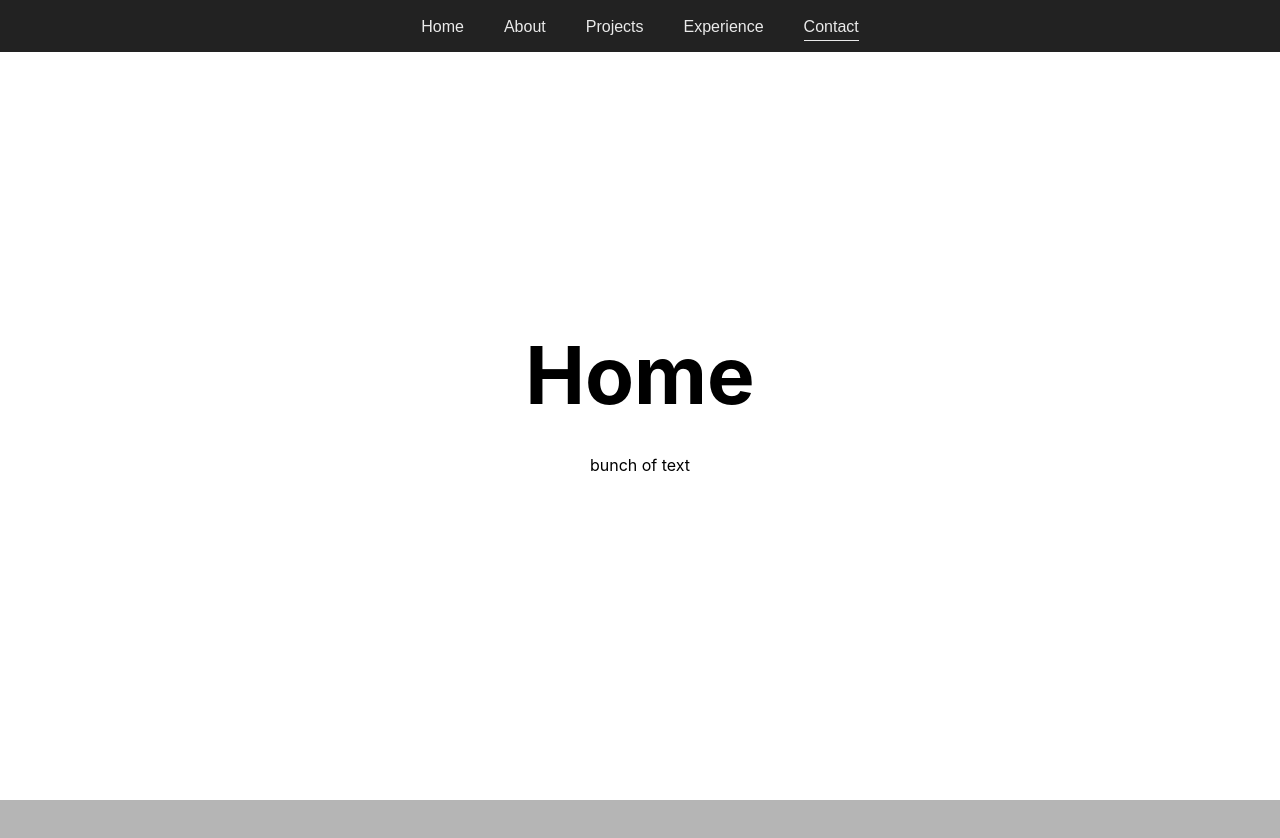
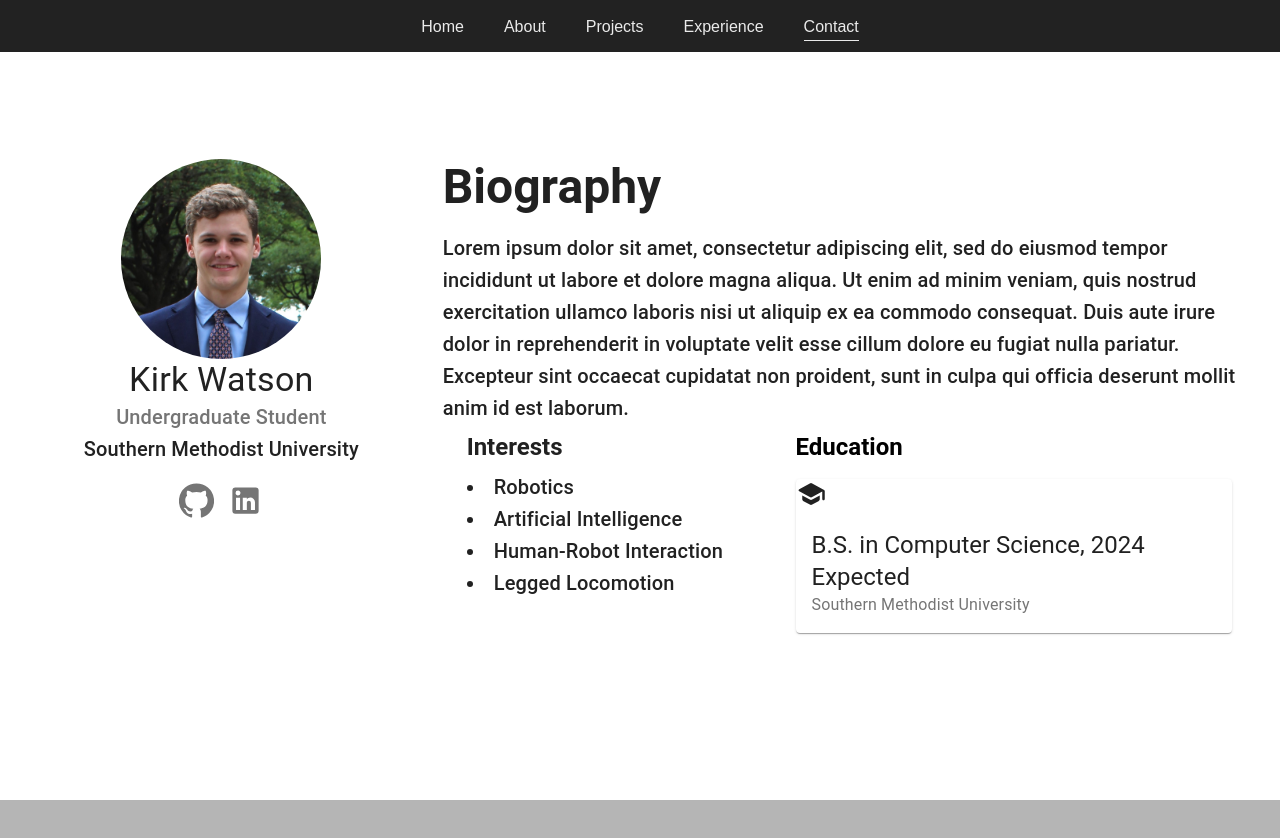
Before and after one commit to kirkwat/first_website, a React (Create React App) app: page / in a window 1280 px wide. Shown: the top 838 px of the page. Built offline with nearby package versions, Linux system fonts and the light colour scheme; the HTML template or start-up script is replaced by a standard one.

Commit message:
landing page progress

```diff
--- a/src/sections/Home.js
+++ b/src/sections/Home.js
@@ -1,14 +1,104 @@
-import {useNav} from "../hooks/useNav"
+import {useNav} from "../hooks/useNav";
+import { Typography, Grid, Container, Card, CardMedia, CardHeader, CardActions, IconButton, List } from '@material-ui/core';
+import { makeStyles } from '@material-ui/styles';
+import GitHubIcon from '@material-ui/icons/GitHub';
+import LinkedInIcon from "@material-ui/icons/LinkedIn";
+import SchoolRoundedIcon from '@material-ui/icons/SchoolRounded';
+
+const useStyles = makeStyles({
+    root: {
+      display: 'flex',
+      justifyContent: 'space-between',
+      alignItems: 'center',
+      flexDirection: 'column',
+      textAlign: 'center'
+    },
+    media: {
+      height: 200,
+      width: 200,
+      borderRadius: '50%'
+    }
+})
 
 const Home = () => {
     const homeRef = useNav("Home");
+    const classes = useStyles();
 
     return (
         <section ref={homeRef} id="homeSection">
-            <h2>Home</h2>
-            <p>
-                bunch of text
-            </p>
+            <Container>
+                <Grid container spacing={3}>
+                    <Grid item md={4}>
+                        <Card elevation={0} className={classes.root}>
+                            <CardMedia
+                                className={classes.media}
+                                component="img"
+                                image="/img/headshot.jpg"
+                                alt="avatar"
+                            />
+                            <Typography variant="h4" component="div">
+                                Kirk Watson
+                            </Typography>
+                            <Typography variant="h6" component="div" color="textSecondary">
+                                Undergraduate Student
+                            </Typography>
+                            <Typography variant="h6" component="div" gutterBottom>
+                                Southern Methodist University
+                            </Typography>
+                            <CardActions>
+                                <IconButton size="small" >
+                                    <GitHubIcon fontSize="large"/>
+                                </IconButton>
+                                <IconButton size="small">
+                                    <LinkedInIcon fontSize="large"/>
+                                </IconButton>
+                            </CardActions>
+                        </Card>
+                    </Grid>
+                    <Grid item md={8}>
+                        <Card elevation={0}>
+                            <Typography variant="h3" style={{fontWeight: 600}} component="div" gutterBottom>
+                                Biography
+                            </Typography>
+                            <Typography variant="h6" gutterBottom>
+                            Lorem ipsum dolor sit amet, consectetur adipiscing elit, sed do eiusmod tempor incididunt ut labore et dolore magna aliqua. Ut enim ad minim veniam, quis nostrud exercitation ullamco laboris nisi ut aliquip ex ea commodo consequat. Duis aute irure dolor in reprehenderit in voluptate velit esse cillum dolore eu fugiat nulla pariatur. Excepteur sint occaecat cupidatat non proident, sunt in culpa qui officia deserunt mollit anim id est laborum.
+                            </Typography>
+                        </Card>
+                        <Container>
+                            <Grid container spacing={3}>
+                                <Grid item xs={5}>
+                                    <Card elevation={0}>
+                                        <Typography variant="h5" style={{fontWeight: 600}} gutterBottom>
+                                            Interests
+                                        </Typography>
+                                        <Typography variant="h6" component="div">
+                                            <li>Robotics</li>
+                                            <li>Artificial Intelligence</li>
+                                            <li>Human-Robot Interaction</li>
+                                            <li>Legged Locomotion</li>
+                                        </Typography>
+                                    </Card>
+                                </Grid>
+                                <Grid item xs={7}>
+                                    <Typography variant="h5" style={{fontWeight: 600}} gutterBottom>
+                                        Education
+                                    </Typography>
+                                    <List>
+                                        <Card>
+                                            <SchoolRoundedIcon style={{ fontSize: 30 }}/>
+                                            <CardHeader
+                                                title="B.S. in Computer Science, 2024 Expected"
+                                                subheader="Southern Methodist University"
+                                            />
+                                        </Card>
+
+                                    </List>
+                                </Grid>
+                            </Grid>
+                        </Container>
+                    </Grid>
+                </Grid>
+           </Container>
         </section>
     );
 }
```
Also changed, not shown: public/img/headshot.jpg (added).
